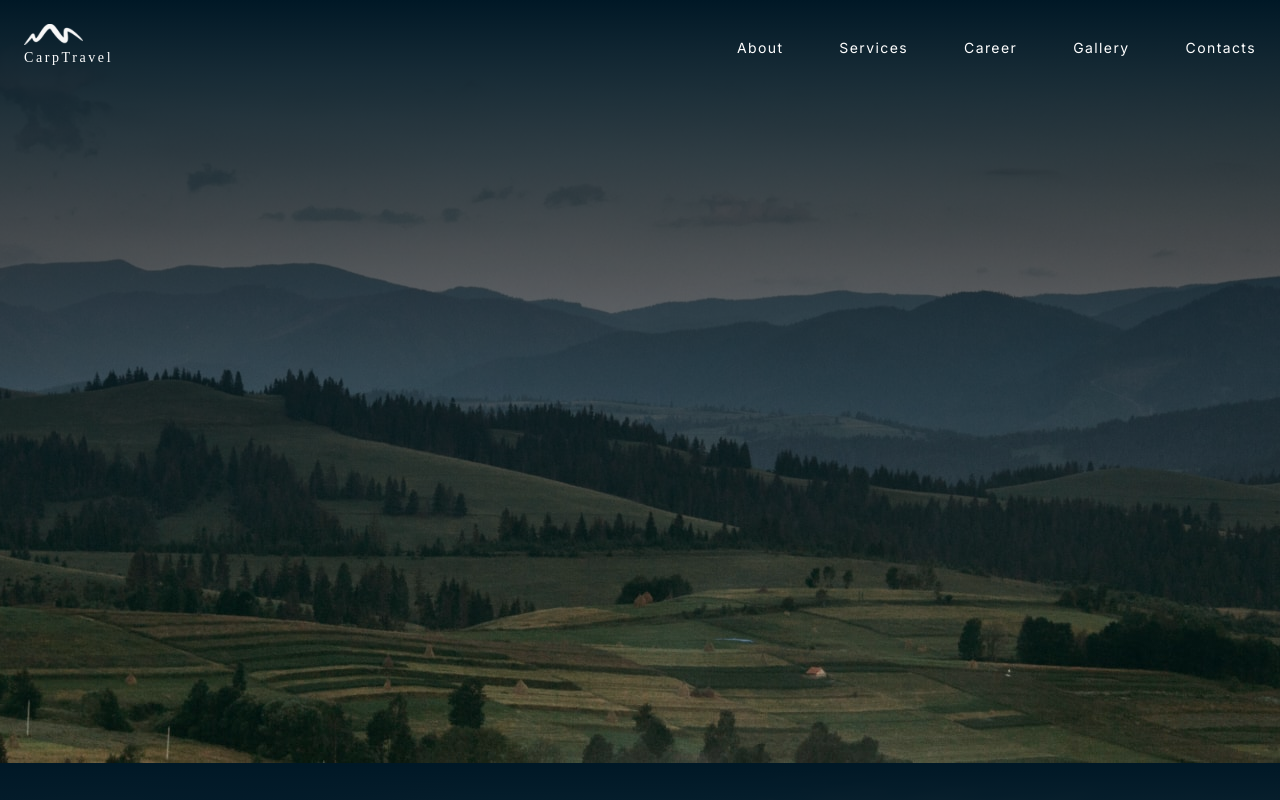
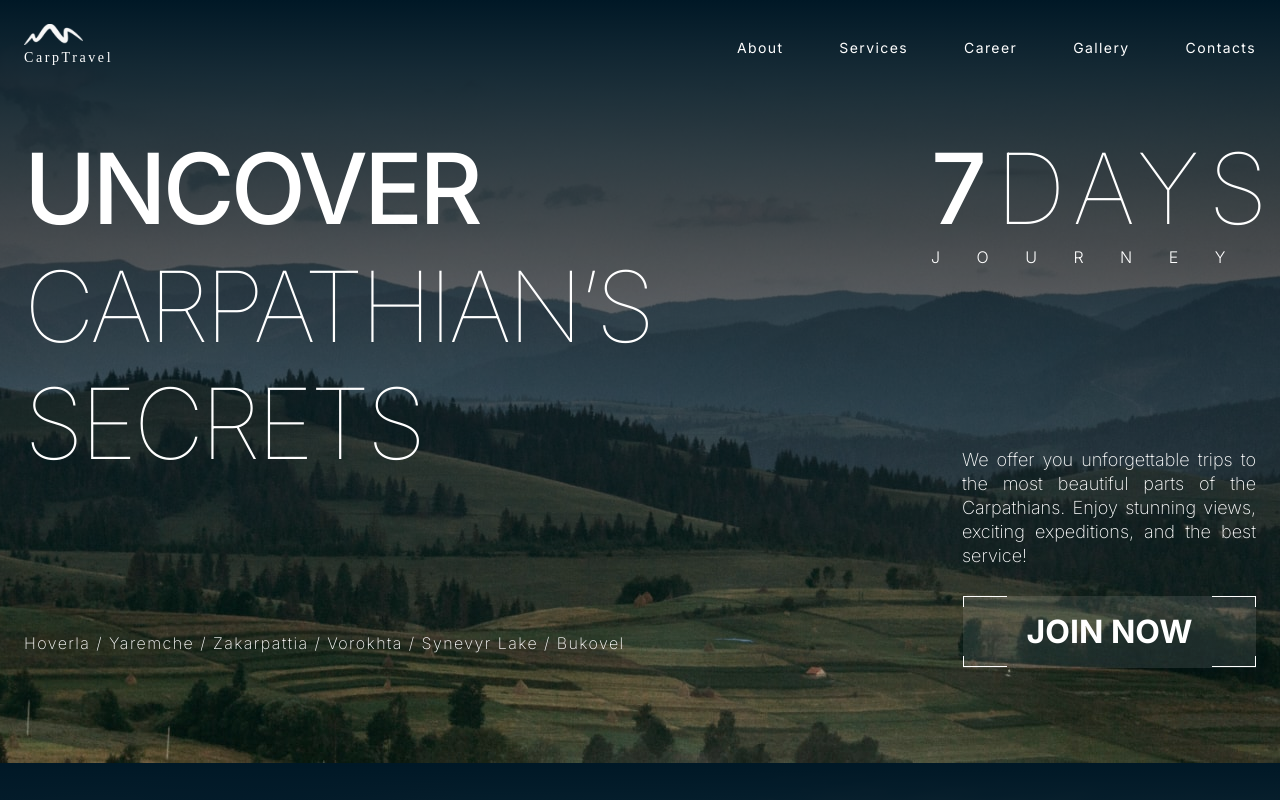
Before and after one commit to TatianaSkl/travel, a Next.js app: page / in a window 1280 px wide. Shown: the top 800 px of the page. Built offline with nearby package versions, Linux system fonts and the light colour scheme; a web font is replaced by a local one.

Commit message:
add hero section

```diff
--- a/src/app/globals.css
+++ b/src/app/globals.css
@@ -56,7 +56,6 @@ img {
 @layer components {
   .hero-bg-m {
     margin: 0 auto;
-    height: 642px;
     background-repeat: no-repeat;
     background-size: cover;
     background-position: center;
@@ -221,4 +220,52 @@ img {
   .trans {
     @apply transition duration-300;
   }
+
+  .hero-btn::before {
+    content: '';
+    position: absolute;
+    width: 42px;
+    height: 53px;
+    top: 0;
+    left: 0;
+    background-image: url('/icons/frame_l_m.svg');
+  }
+
+  .hero-btn::after {
+    content: '';
+    position: absolute;
+    width: 42px;
+    height: 53px;
+    top: 0;
+    right: 0;
+    background-image: url('/icons/frame_r_m.svg');
+  }
+
+  @media (min-width: 768px) {
+    .hero-btn::before {
+      width: 35px;
+      height: 50px;
+      background-image: url('/icons/frame_l_t.svg');
+    }
+
+    .hero-btn::after {
+      width: 35px;
+      height: 50px;
+      background-image: url('/icons/frame_r_t.svg');
+    }
+  }
+
+  @media (min-width: 1280px) {
+    .hero-btn::before {
+      width: 44px;
+      height: 71px;
+      background-image: url('/icons/frame_l_d.svg');
+    }
+
+    .hero-btn::after {
+      width: 44px;
+      height: 71px;
+      background-image: url('/icons/frame_r_d.svg');
+    }
+  }
 }
--- a/src/data/hero.json
+++ b/src/data/hero.json
@@ -0,0 +1,8 @@
+{
+  "title": "Carpathian’s Secrets",
+  "titleAccent": "Uncover ",
+  "slogan": ["7", "days", "journey"],
+  "text": "Hoverla / Yaremche / Zakarpattia / Vorokhta / Synevyr Lake / Bukovel",
+  "description": "We offer you unforgettable trips to the most beautiful parts of the Carpathians. Enjoy stunning views, exciting expeditions, and the best service!",
+  "textBtn": "JOIN NOW"
+}
--- a/src/sections/Hero.tsx
+++ b/src/sections/Hero.tsx
@@ -1,12 +1,61 @@
 'use client';
 
 import { FC } from 'react';
+import { Link } from 'react-scroll';
+import hero from '@/data/hero.json';
 
 const Hero: FC = () => {
   return (
     <section className="pt-[105px] pb-14 hero-bg-m m:hero-bg-t m:pt-[122px] m:pb-16 l:hero-bg-d l:pt-[130px] l:pb-[104px]">
       <div className="container">
-        <h1></h1>
+        <div className="text-right mb-6 m:hidden">
+          <p className="uppercase text-[37px] font-thin leading-[1.2] tracking-[1.665px]">
+            <span className="titleAccent">{hero.slogan[0]}</span>
+            {hero.slogan[1]}
+          </p>
+          <p className="uppercase text-[12px] font-light leading-[1.2] tracking-[9.48px]">
+            {hero.slogan[2]}
+          </p>
+        </div>
+        <div className="m:flex m:justify-between">
+          <div>
+            <h1 className="title mb-6 w-[280px] m:mb-[68px] m:w-[426px] l:w-[646px] l:mb-[148px]">
+              <span className="titleAccent">{hero.titleAccent}</span>
+              {hero.title}
+            </h1>
+            <p className="w-[157px] text-[10px] font-extralight leading-[16px] mb-6 m:w-[263px] m:mb-0 m:text-[14px] m:tracking-[1.26px] l:text-[16px] l:leading-[24px] l:tracking-[1.44px] l:w-[608px]">
+              {hero.text}
+            </p>
+          </div>
+          <div>
+            <div className="md:hidden m:ml-auto m:mb-14 m:w-[230px] l:w-[325px] l:mb-[181px]">
+              <p className="uppercase font-thin leading-[1.2] m:text-[67px] m:tracking-[8.71px] l:text-[98px]">
+                <span className="titleAccent">{hero.slogan[0]}</span>
+                {hero.slogan[1]}
+              </p>
+              <p className="uppercase font-light leading-[1.2] m:text-[14px] m:tracking-[25.9px] l:text-[16px] l:tracking-[36.48px]">
+                {hero.slogan[2]}
+              </p>
+            </div>
+            <div className="m:w-[230px] m:ml-auto l:w-[294px]">
+              <p className="font-extralight leading-[20px] text-justify mb-6 m:mb-7 l:leading-[24px]">
+                {hero.description}
+              </p>
+            </div>
+            <div className="cursor-pointer w-[280px] text-center bg-white/10 relative p-0.5 mx-auto hover:bg-white/20 focus:bg-white/20 trans m:w-[230px] m:bg-white/0.5 m:p-0 m:ml-auto m:mr-0 l:w-[293px] l:p-3">
+              <Link
+                to="contacts"
+                spy={true}
+                smooth={true}
+                duration={500}
+                className="hero-btn text-[18px] leading-[48px] font-bold l:text-[32px]"
+                aria-label={`Navigate to Contacts section`}
+              >
+                {hero.textBtn}
+              </Link>
+            </div>
+          </div>
+        </div>
       </div>
     </section>
   );
```
